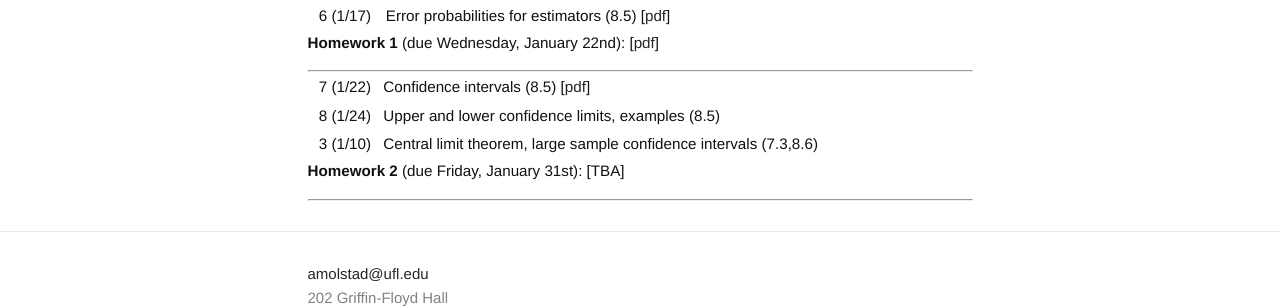
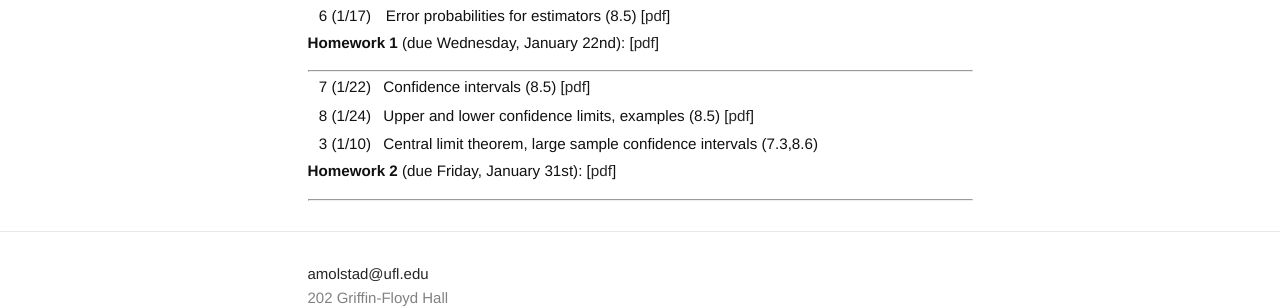
Before and after one commit to ajmolstad/ajmolstad.github.io, a Jekyll site: the page built from S20_STA4322.md, in a window 1280 px wide. Shown: the part 456-764 px from the top of the page. Built offline with Jekyll 4.4.1, drawn with Linux system fonts in a browser that asks for light colours.

Commit message:
Update S20_STA4322.md

```diff
--- a/S20_STA4322.md
+++ b/S20_STA4322.md
@@ -29,10 +29,10 @@ Note that you must be logged into your UFL eLearning account to access course no
 ---------------
 
 || 7 (1/22)  || Confidence intervals (8.5) [[pdf](https://ufl.instructure.com/courses/394927/files/47826098/download?wrap=1)] ||
-|| 8 (1/24)  || Upper and lower confidence limits, examples (8.5) ||
+|| 8 (1/24)  || Upper and lower confidence limits, examples (8.5) [[pdf](https://ufl.instructure.com/courses/394927/files/47867207/download?wrap=1)] ||
 || 3 (1/10) || Central limit theorem, large sample confidence intervals (7.3,8.6) ||
 
-**Homework 2** (due Friday, January 31st): [TBA]
+**Homework 2** (due Friday, January 31st): [[pdf](/docs/STA4322_S20_Homework2.pdf)]
 
 
 ---------------
```
